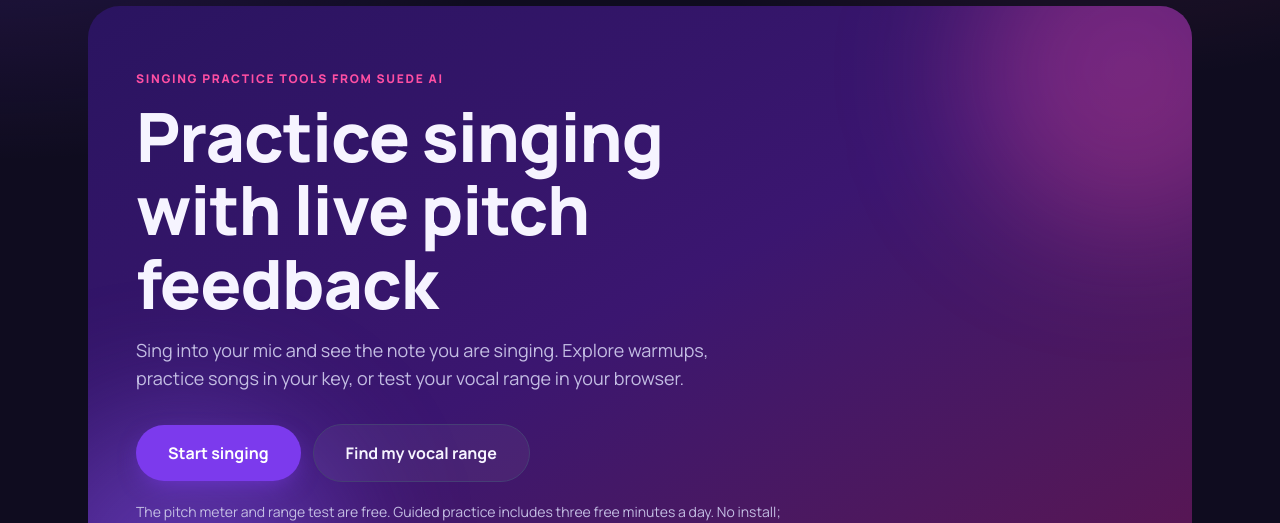
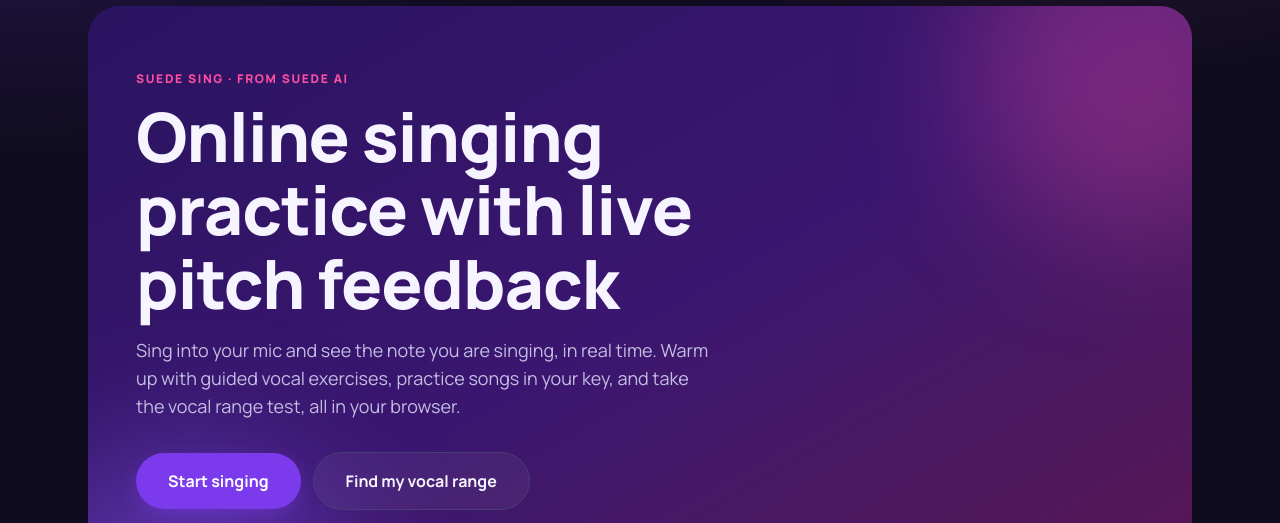
Before and after one commit to JasonColapietro/sing, a Next.js app: page / in a window 1280 px wide. Shown: the part 151-674 px from the top of the page. Built offline with nearby package versions, Linux system fonts and the light colour scheme; no server answers.

Commit message:
feat(seo): put the homepage head term in the hero H1
Co-Authored-By: Claude Opus 5.5 <noreply@anthropic.com>
Claude-Session: https://claude.ai/code/session_01BjM78e4MvqnGPwf5rbEVbB

```diff
--- a/app/page.tsx
+++ b/app/page.tsx
@@ -207,14 +207,15 @@ export default function Home() {
         />
         <div className="relative max-w-2xl">
           <p className="text-label font-extrabold uppercase tracking-[0.14em] text-pink">
-            Singing practice tools from Suede AI
+            Suede Sing · from Suede AI
           </p>
           <h1 className="mt-3 text-[clamp(2.4rem,7vw,4.25rem)] leading-[1.02]">
-            Practice singing with live pitch feedback
+            Online singing practice with live pitch feedback
           </h1>
           <p className="mt-4 max-w-xl text-lg text-mut">
-            Sing into your mic and see the note you are singing. Explore warmups,
-            practice songs in your key, or test your vocal range in your browser.
+            Sing into your mic and see the note you are singing, in real time. Warm
+            up with guided vocal exercises, practice songs in your key, and take the
+            vocal range test, all in your browser.
           </p>
           <div className="mt-8 flex flex-wrap items-center gap-3">
             <LinkButton href="/range" variant="violet" size="lg">
```
